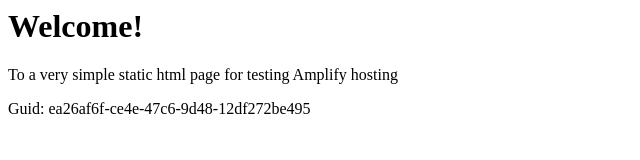
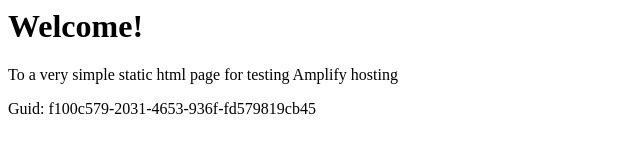
Before and after one commit to aws-aemilia-cdg/Github-PR-Commit-Integration-Test-DoNotTouch-GitHubWebhookPushCanaryTest-v1-prod-eu-west-3, a website: page src/index.html in a window 1280 px wide. Shown: the full height of the page, 0-640 px from the left. Drawn offline with Linux system fonts and the light colour scheme.

Commit message:
commit from integ tests

```diff
--- a/src/index.html
+++ b/src/index.html
@@ -12,6 +12,6 @@
 <body>
     <h1>Welcome!</h1>
     <p>To a very simple static html page for testing Amplify hosting</p>
-    <p>Guid: ea26af6f-ce4e-47c6-9d48-12df272be495</p></body>
+    <p>Guid: f100c579-2031-4653-936f-fd579819cb45</p></body>
 
 </html>
```
